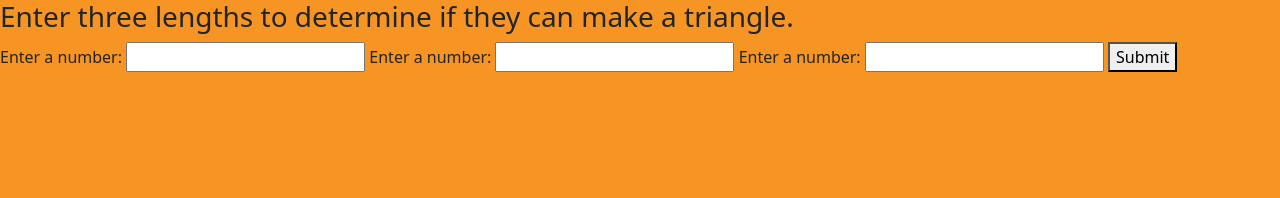
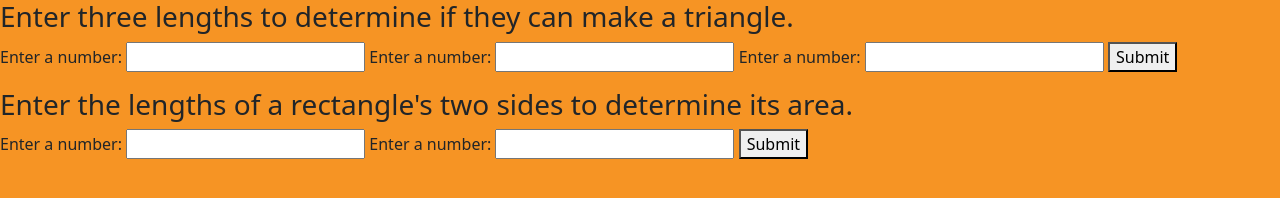
Before and after one commit to jmcmahon01/shape-tracker, a website built with webpack: page src/index.html in a window 1280 px wide. Built offline with nearby package versions, Linux system fonts and the light colour scheme.

Commit message:
update index.html

```diff
--- a/src/index.html
+++ b/src/index.html
@@ -16,7 +16,16 @@
     <input id="length3" type="number">
     <button type="submit">Submit</button>
   </form>
-  <div id="response"></div>
+  <ul id="response"></ul>
+  <h3>Enter the lengths of a rectangle's two sides to determine its area.</h3>
+  <form id="rectangle-area-form">
+    <label for="rect-length1">Enter a number:</label>
+    <input id="rect-length1" type="number">
+    <label for="rect-length2">Enter a number:</label>
+    <input id="rect-length2" type="number">
+    <button type="submit">Submit</button>
+  </form>
+  <ul id="response2"></ul>
 </body>
 
 </html>
```
